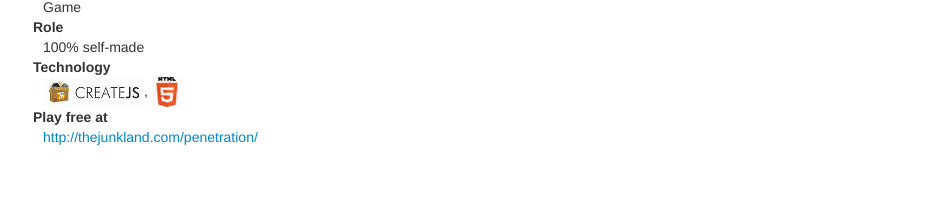
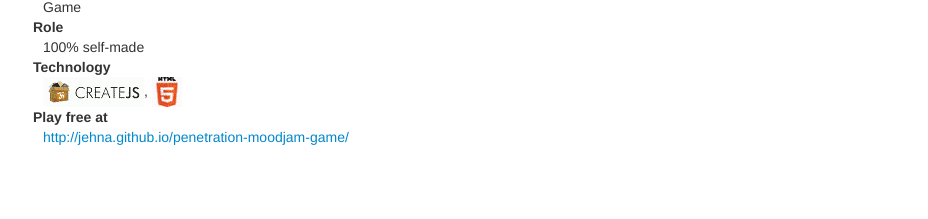
Before and after one commit to jehna/portfolio-2013, a plain HTML site: page index.html in a window 1280 px wide. Shown: the part 1058-1277 px from the top of the page, without its empty margins (172-1100 px from the left). Drawn offline with Linux system fonts and the light colour scheme.

Commit message:
Fixed: Old project URL

```diff
--- a/index.html
+++ b/index.html
@@ -102,7 +102,7 @@ ___ |  |   | (           ) )      ) ) | (           | |   __  |  |  |  | | |
                         <dt>Technology</dt>
                             <dd><a href="http://www.createjs.com/" target="_blank"><img src="images/createjs.png" style="max-height: 30px;" /></a>, <img src="images/html5.png" style="max-height: 30px;" /></dd>
                         <dt>Play free at</dt>
-                            <dd><a href="http://thejunkland.com/penetration/" target="_blank">http://thejunkland.com/penetration/</a>
+                            <dd><a href="http://jehna.github.io/penetration-moodjam-game/" target="_blank">http://jehna.github.io/penetration-moodjam-game/</a>
                     </dl>
                 </div>
             </div>
```
